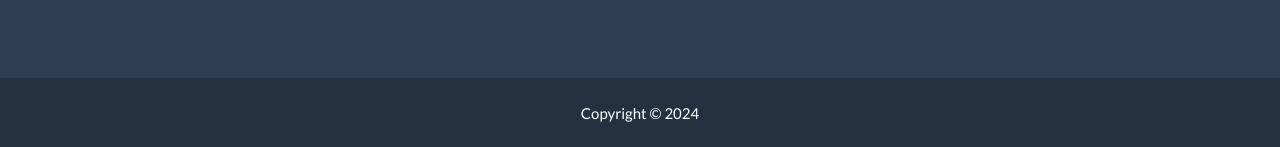
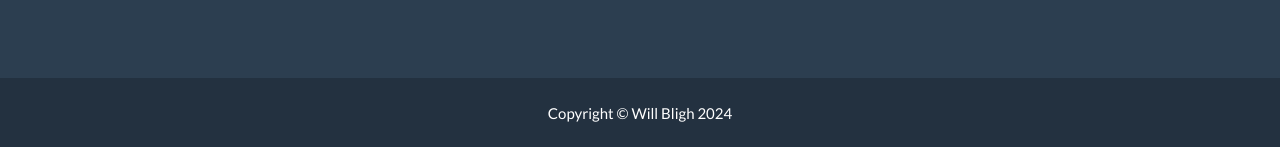
Before and after one commit to willbligh/willbligh.github.io, a Jekyll site: the page built from _posts/2014-07-18-project-1.markdown, in a window 1280 px wide and 900 px high, scrolled down 9422 px. Shown: the part 750-897 px from the top of the window. Built offline with Jekyll 4.4.1, drawn with Linux system fonts in a browser that asks for light colours.

Commit message:
Update _config.yml

```diff
--- a/_config.yml
+++ b/_config.yml
@@ -32,7 +32,7 @@ color:
 
 # Footer settings
 footer:
-  copyright:
+  copyright: Will Bligh
   location: Location
   social: Around the Web
   credits: More Info
```
